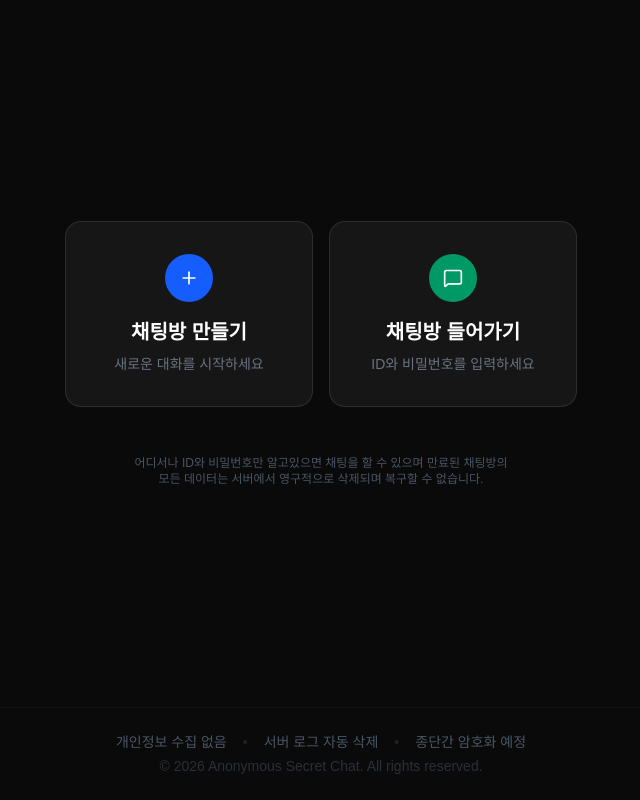
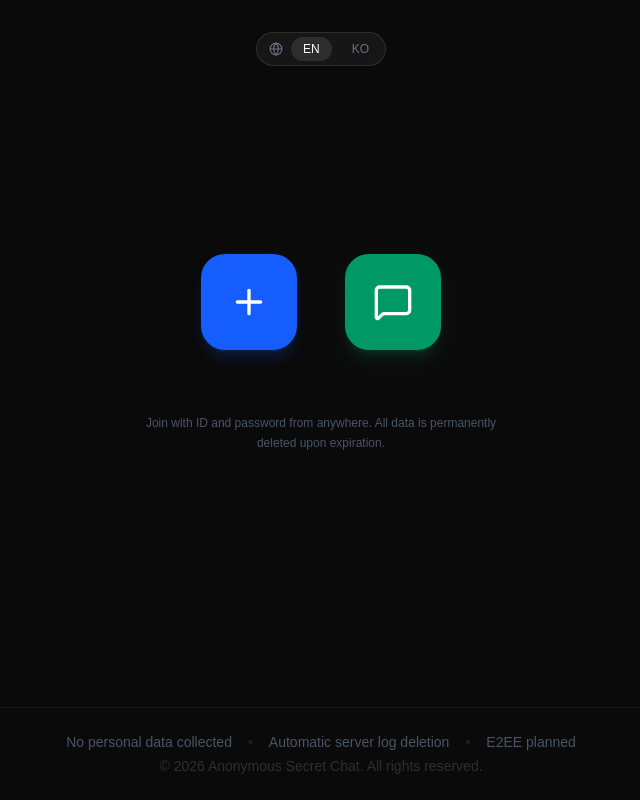
Before and after one commit to Leeseryong88/secret, a Next.js app: page / in a window 1280 px wide. Shown: the whole page, without its empty margins (319-959 px from the left). Built offline with nearby package versions, Linux system fonts and the light colour scheme; no server answers.

Commit message:
UI: Simplify HomeView with icons only and add Multi-language support (English default)

```diff
--- a/src/app/page.tsx
+++ b/src/app/page.tsx
@@ -9,21 +9,28 @@ import ChatInterface from '@/components/ChatInterface';
 import * as chatApi from '@/lib/chat';
 import { onAuthStateChanged } from 'firebase/auth';
 import { auth } from '@/lib/firebase';
+import { Language, translations } from '@/lib/translations';
 
 type ViewState = 'HOME' | 'CREATE' | 'JOIN' | 'CHAT';
 
 export default function Home() {
   const [view, setView] = useState<ViewState>('HOME');
+  const [lang, setLang] = useState<Language>('en'); // Default to English
   const [room, setRoom] = useState<any>(null);
   const [messages, setMessages] = useState<any[]>([]);
   const [loading, setLoading] = useState(false);
-  const [error, setError] = useState<string | null>(null);
   const [currentUser, setCurrentUser] = useState({
     id: '',
     nickname: '',
   });
 
+  const t = translations[lang];
+
   useEffect(() => {
+    // Initialize language from localStorage or default to English
+    const savedLang = localStorage.getItem('chat-lang') as Language;
+    if (savedLang) setLang(savedLang);
+
     // Listen to auth state changes to get the correct UID
     const unsubscribe = onAuthStateChanged(auth, (user) => {
       if (user) {
@@ -33,13 +40,18 @@ export default function Home() {
 
     // Initialize user nickname
     const savedNickname = localStorage.getItem('chat-nickname');
-    const nickname = savedNickname || '익명 ' + Math.floor(Math.random() * 10000).toString().padStart(4, '0');
+    const nickname = savedNickname || t.anonymous + ' ' + Math.floor(Math.random() * 10000).toString().padStart(4, '0');
     if (!savedNickname) localStorage.setItem('chat-nickname', nickname);
 
     setCurrentUser(prev => ({ ...prev, nickname }));
 
     return () => unsubscribe();
-  }, []);
+  }, [lang, t.anonymous]);
+
+  const handleSetLang = (newLang: Language) => {
+    setLang(newLang);
+    localStorage.setItem('chat-lang', newLang);
+  };
 
   // Subscribe to messages when in CHAT view
   useEffect(() => {
@@ -53,16 +65,13 @@ export default function Home() {
 
   const handleCreateRoom = async (data: { name: string; expiresHours: number; password: string }) => {
     setLoading(true);
-    setError(null);
     try {
       const { roomId, expiresAt } = await chatApi.createRoom(data.name, data.expiresHours, data.password);
       setRoom({ id: roomId, name: data.name || roomId, expiresAt });
       setView('CHAT');
     } catch (err: any) {
       console.error(err);
-      setError('채팅방 생성에 실패했습니다. (Firebase 설정 확인 필요)');
-      // Fallback to mock for demo if needed, but better to show error
-      alert('채팅방 생성 실패: ' + err.message);
+      alert(t.createError + ': ' + err.message);
     } finally {
       setLoading(false);
     }
@@ -70,14 +79,13 @@ export default function Home() {
 
   const handleJoinRoom = async (roomId: string, password: string) => {
     setLoading(true);
-    setError(null);
     try {
       const roomData = await chatApi.joinRoom(roomId, password);
       setRoom(roomData);
       setView('CHAT');
     } catch (err: any) {
       console.error(err);
-      alert('입장 실패: ' + err.message);
+      alert(t.joinError + ': ' + err.message);
     } finally {
       setLoading(false);
     }
@@ -101,10 +109,6 @@ export default function Home() {
     if (!room) return;
     try {
       await chatApi.extendRoom(room.id);
-      // Room data will be updated via Firestore if we had a listener,
-      // but for now let's manually update or rely on the fact that
-      // the room object in state needs to be updated.
-      // In a real app, we'd listen to the room document.
       setRoom((prev: any) => ({
         ...prev,
         expiresAt: prev.expiresAt + 4 * 60 * 60 * 1000
@@ -115,7 +119,7 @@ export default function Home() {
   };
 
   const handleLeave = () => {
-    if (confirm('채팅방을 나가시겠습니까?')) {
+    if (confirm(t.leaveConfirm)) {
       setView('HOME');
       setRoom(null);
       setMessages([]);
@@ -135,6 +139,8 @@ export default function Home() {
           {view === 'HOME' && (
             <div key="home-container" className="flex-1 flex flex-col justify-center overflow-y-auto px-4 py-8">
               <HomeView
+                lang={lang}
+                setLang={handleSetLang}
                 onCreateClick={() => setView('CREATE')}
                 onJoinClick={() => setView('JOIN')}
               />
@@ -144,6 +150,7 @@ export default function Home() {
           {view === 'CREATE' && (
             <div key="create-container" className="flex-1 flex flex-col justify-center overflow-y-auto px-4 py-8">
               <CreateRoomForm
+                lang={lang}
                 onBack={() => setView('HOME')}
                 onCreate={handleCreateRoom}
               />
@@ -153,6 +160,7 @@ export default function Home() {
           {view === 'JOIN' && (
             <div key="join-container" className="flex-1 flex flex-col justify-center overflow-y-auto px-4 py-8">
               <JoinRoomForm
+                lang={lang}
                 onBack={() => setView('HOME')}
                 onJoin={handleJoinRoom}
               />
@@ -168,6 +176,7 @@ export default function Home() {
               className="flex-1 flex flex-col overflow-hidden"
             >
               <ChatInterface
+                lang={lang}
                 room={room}
                 messages={messages}
                 currentUser={currentUser}
@@ -184,11 +193,11 @@ export default function Home() {
       {view !== 'CHAT' && (
         <footer className="w-full py-6 text-gray-600 text-[10px] md:text-sm flex flex-col items-center space-y-1 bg-[#0a0a0a] border-t border-white/5">
           <div className="flex items-center space-x-2 md:space-x-4">
-            <span>개인정보 수집 없음</span>
+            <span>{t.footer1}</span>
             <span className="opacity-30">•</span>
-            <span>서버 로그 자동 삭제</span>
+            <span>{t.footer2}</span>
             <span className="opacity-30">•</span>
-            <span>종단간 암호화 예정</span>
+            <span>{t.footer3}</span>
           </div>
           <p className="opacity-50">© 2026 Anonymous Secret Chat. All rights reserved.</p>
         </footer>
--- a/src/components/HomeView.tsx
+++ b/src/components/HomeView.tsx
@@ -1,42 +1,72 @@
 'use client';
 
-import { Shield, Plus, MessageSquare } from 'lucide-react';
+import { Plus, MessageSquare, Globe } from 'lucide-react';
 import { motion } from 'framer-motion';
+import { Language, translations } from '@/lib/translations';
 
 interface HomeViewProps {
+  lang: Language;
+  setLang: (lang: Language) => void;
   onCreateClick: () => void;
   onJoinClick: () => void;
 }
 
-export default function HomeView({ onCreateClick, onJoinClick }: HomeViewProps) {
+export default function HomeView({ lang, setLang, onCreateClick, onJoinClick }: HomeViewProps) {
+  const t = translations[lang];
+
   return (
     <div className="flex flex-col items-center justify-center min-h-[60vh] text-center px-4">
+      {/* Language Switcher */}
+      <motion.div
+        initial={{ opacity: 0 }}
+        animate={{ opacity: 1 }}
+        className="absolute top-8 flex items-center space-x-2 bg-white/5 rounded-full p-1 border border-white/10"
+      >
+        <Globe size={14} className="text-gray-500 ml-2" />
+        <button
+          onClick={() => setLang('en')}
+          className={`px-3 py-1 rounded-full text-xs font-medium transition-all ${
+            lang === 'en' ? 'bg-white/10 text-white' : 'text-gray-500 hover:text-gray-300'
+          }`}
+        >
+          EN
+        </button>
+        <button
+          onClick={() => setLang('ko')}
+          className={`px-3 py-1 rounded-full text-xs font-medium transition-all ${
+            lang === 'ko' ? 'bg-white/10 text-white' : 'text-gray-500 hover:text-gray-300'
+          }`}
+        >
+          KO
+        </button>
+      </motion.div>
+
       <motion.div
         initial={{ opacity: 0, scale: 0.95 }}
         animate={{ opacity: 1, scale: 1 }}
         transition={{ duration: 0.5, delay: 0.2 }}
-        className="grid grid-cols-1 md:grid-cols-2 gap-3 md:gap-4 w-full max-w-lg"
+        className="flex space-x-8 md:space-x-12"
       >
+        {/* Create Room - Icon Only */}
         <button
           onClick={onCreateClick}
-          className="flex flex-col items-center justify-center p-6 md:p-8 rounded-2xl bg-white/5 border border-white/10 hover:bg-white/10 transition-all group"
+          className="flex flex-col items-center group"
+          title={t.create}
         >
-          <div className="w-10 h-10 md:w-12 md:h-12 rounded-full bg-blue-600 flex items-center justify-center mb-3 md:mb-4 group-hover:scale-110 transition-transform">
-            <Plus className="text-white" size={20} />
+          <div className="w-20 h-20 md:w-24 md:h-24 rounded-3xl bg-blue-600 flex items-center justify-center shadow-lg shadow-blue-600/20 group-hover:scale-110 group-active:scale-95 transition-all">
+            <Plus className="text-white" size={40} />
           </div>
-          <span className="text-lg md:text-xl font-semibold">채팅방 만들기</span>
-          <span className="text-xs md:text-sm text-gray-500 mt-1 md:mt-2">새로운 대화를 시작하세요</span>
         </button>
 
+        {/* Join Room - Icon Only */}
         <button
           onClick={onJoinClick}
-          className="flex flex-col items-center justify-center p-6 md:p-8 rounded-2xl bg-white/5 border border-white/10 hover:bg-white/10 transition-all group"
+          className="flex flex-col items-center group"
+          title={t.join}
         >
-          <div className="w-10 h-10 md:w-12 md:h-12 rounded-full bg-emerald-600 flex items-center justify-center mb-3 md:mb-4 group-hover:scale-110 transition-transform">
-            <MessageSquare className="text-white" size={20} />
+          <div className="w-20 h-20 md:w-24 md:h-24 rounded-3xl bg-emerald-600 flex items-center justify-center shadow-lg shadow-emerald-600/20 group-hover:scale-110 group-active:scale-95 transition-all">
+            <MessageSquare className="text-white" size={40} />
           </div>
-          <span className="text-lg md:text-xl font-semibold">채팅방 들어가기</span>
-          <span className="text-xs md:text-sm text-gray-500 mt-1 md:mt-2">ID와 비밀번호를 입력하세요</span>
         </button>
       </motion.div>
 
@@ -44,9 +74,9 @@ export default function HomeView({ onCreateClick, onJoinClick }: HomeViewProps)
         initial={{ opacity: 0 }}
         animate={{ opacity: 1 }}
         transition={{ delay: 1 }}
-        className="mt-12 text-xs text-gray-600 max-w-sm"
+        className="mt-16 text-xs text-gray-600 max-w-sm leading-relaxed"
       >
-        어디서나 ID와 비밀번호만 알고있으면 채팅을 할 수 있으며 만료된 채팅방의 모든 데이터는 서버에서 영구적으로 삭제되며 복구할 수 없습니다.
+        {t.desc}
       </motion.div>
     </div>
   );
--- /dev/null
+++ b/src/lib/translations.ts
@@ -0,0 +1,68 @@
+export type Language = 'en' | 'ko';
+
+export const translations = {
+  en: {
+    create: 'Create',
+    join: 'Join',
+    roomName: 'Room Name',
+    roomNamePlaceholder: 'Enter room name',
+    expires: 'Expires',
+    hours: 'hours',
+    password: 'Password',
+    passwordPlaceholder: '••••••••',
+    back: 'Back',
+    enter: 'Enter',
+    messagePlaceholder: 'Message...',
+    nickname: 'Nickname',
+    extend: 'Extend 4h',
+    leave: 'Leave',
+    leaveConfirm: 'Leave the chat room?',
+    copyId: 'ID copied',
+    expireSoon: 'Room expires soon.',
+    footer1: 'No personal data collected',
+    footer2: 'Automatic server log deletion',
+    footer3: 'E2EE planned',
+    desc: 'Join with ID and password from anywhere. All data is permanently deleted upon expiration.',
+    createError: 'Failed to create room.',
+    joinError: 'Failed to join room.',
+    emptyMessages: 'No messages yet. Say hello!',
+    anonymous: 'Anon',
+    roomNameRequired: 'Room name is required',
+    roomAlreadyExists: 'Room already exists. Try another name.',
+    invalidPassword: 'Invalid password.',
+    roomNotFound: 'Room not found.',
+    expiredRoom: 'Room has expired.',
+  },
+  ko: {
+    create: '만들기',
+    join: '들어가기',
+    roomName: '방 이름',
+    roomNamePlaceholder: '방 이름을 입력하세요',
+    expires: '만료 시간',
+    hours: '시간',
+    password: '비밀번호',
+    passwordPlaceholder: '••••••••',
+    back: '돌아가기',
+    enter: '입장하기',
+    messagePlaceholder: '메시지 입력...',
+    nickname: '닉네임',
+    extend: '4시간 연장',
+    leave: '나가기',
+    leaveConfirm: '채팅방을 나가시겠습니까?',
+    copyId: 'ID 복사됨',
+    expireSoon: '곧 만료됩니다.',
+    footer1: '개인정보 수집 없음',
+    footer2: '서버 로그 자동 삭제',
+    footer3: '종단간 암호화 예정',
+    desc: '어디서나 ID와 비밀번호만 알고있으면 채팅을 할 수 있으며 만료된 채팅방의 모든 데이터는 서버에서 영구적으로 삭제되며 복구할 수 없습니다.',
+    createError: '채팅방 생성 실패',
+    joinError: '채팅방 입장 실패',
+    emptyMessages: '아직 메시지가 없습니다. 인사를 건네보세요!',
+    anonymous: '익명',
+    roomNameRequired: '방 이름이 필요합니다',
+    roomAlreadyExists: '이미 존재하는 방입니다.',
+    invalidPassword: '비밀번호가 틀렸습니다.',
+    roomNotFound: '방을 찾을 수 없습니다.',
+    expiredRoom: '만료된 방입니다.',
+  }
+};
```
Also changed, not shown: src/components/ChatInterface.tsx (+9 -5 lines), src/components/CreateRoomForm.tsx (+24 -27 lines), src/components/JoinRoomForm.tsx (+11 -8 lines).
